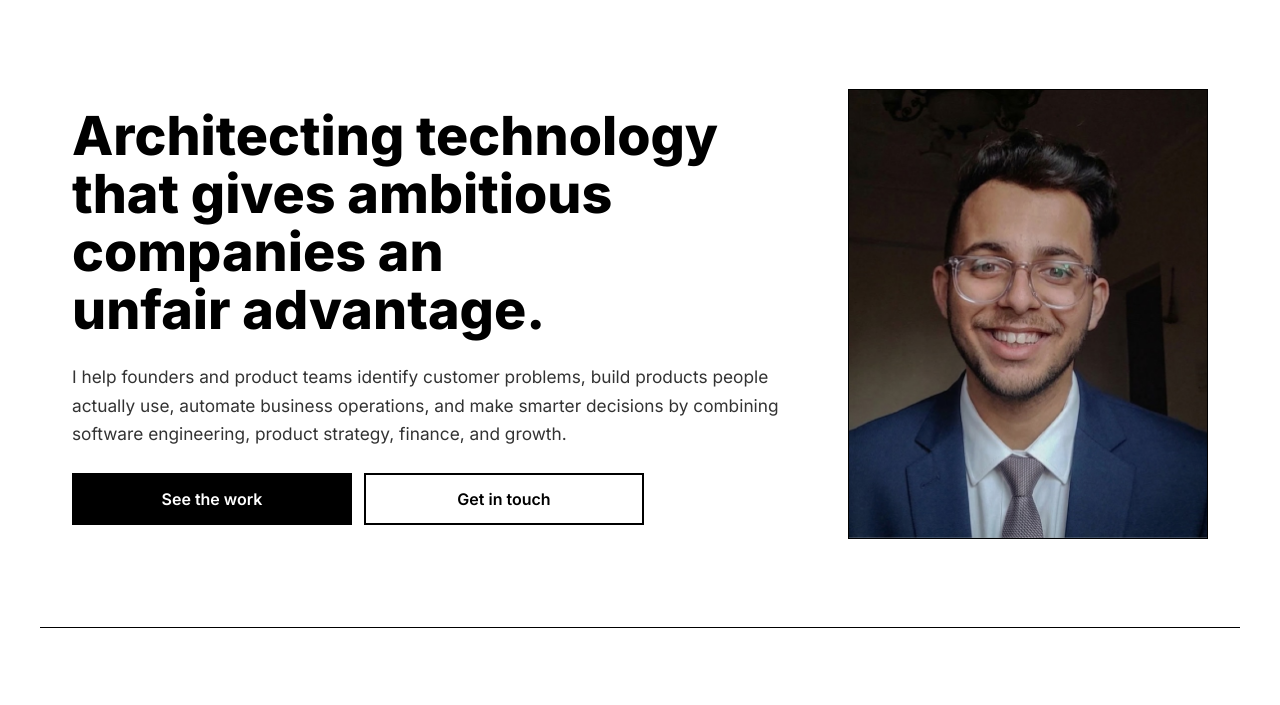
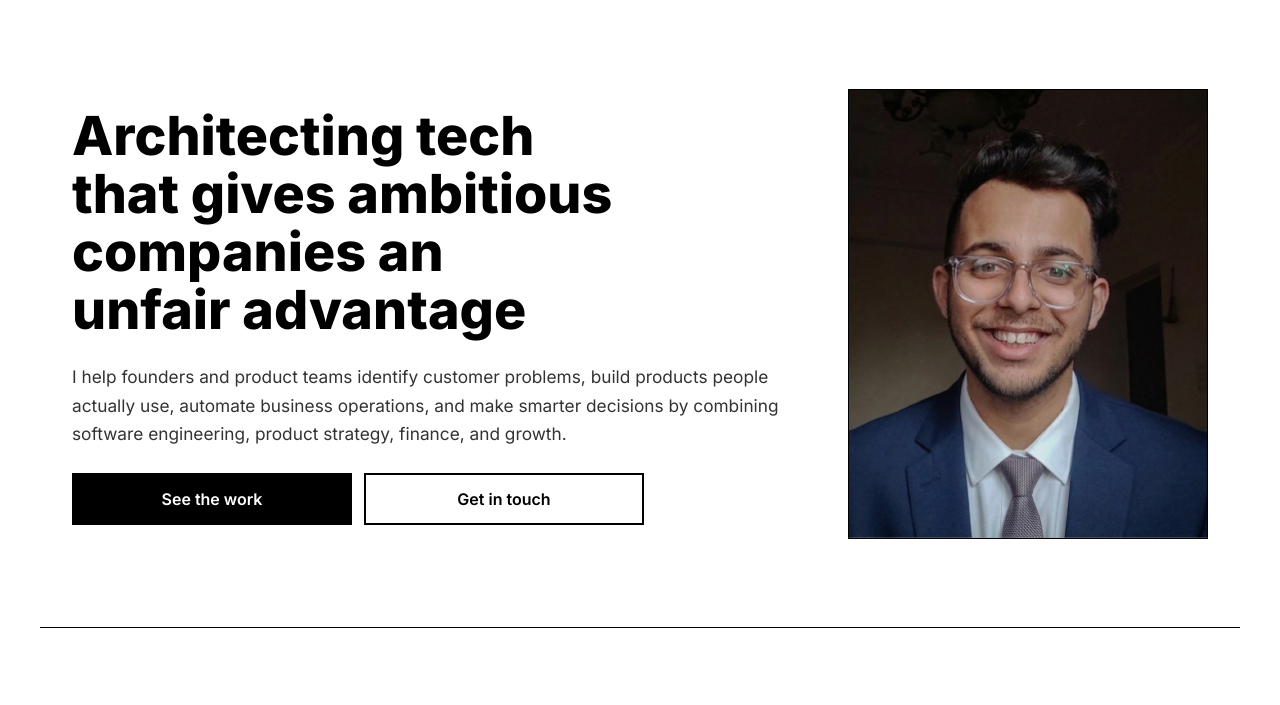
Before and after one commit to threeoneonetwo/vp-portfolio, a website: page index.html in a window 1280 px wide. Shown: the part 44-749 px from the top of the page. Drawn offline with Linux system fonts and the light colour scheme.

Commit message:
Update hero headline copy

```diff
--- a/index.html
+++ b/index.html
@@ -58,7 +58,7 @@
 
   <header class="hero" id="top">
     <div class="hero-copy">
-      <h1>Architecting technology that gives ambitious companies an unfair advantage.</h1>
+      <h1>Architecting tech that gives ambitious companies an unfair advantage</h1>
       <p>I help founders and product teams identify customer problems, build products people actually use, automate business operations, and make smarter decisions by combining software engineering, product strategy, finance, and growth.</p>
       <div class="actions">
         <a class="button primary" href="#work">See the work</a>
```
